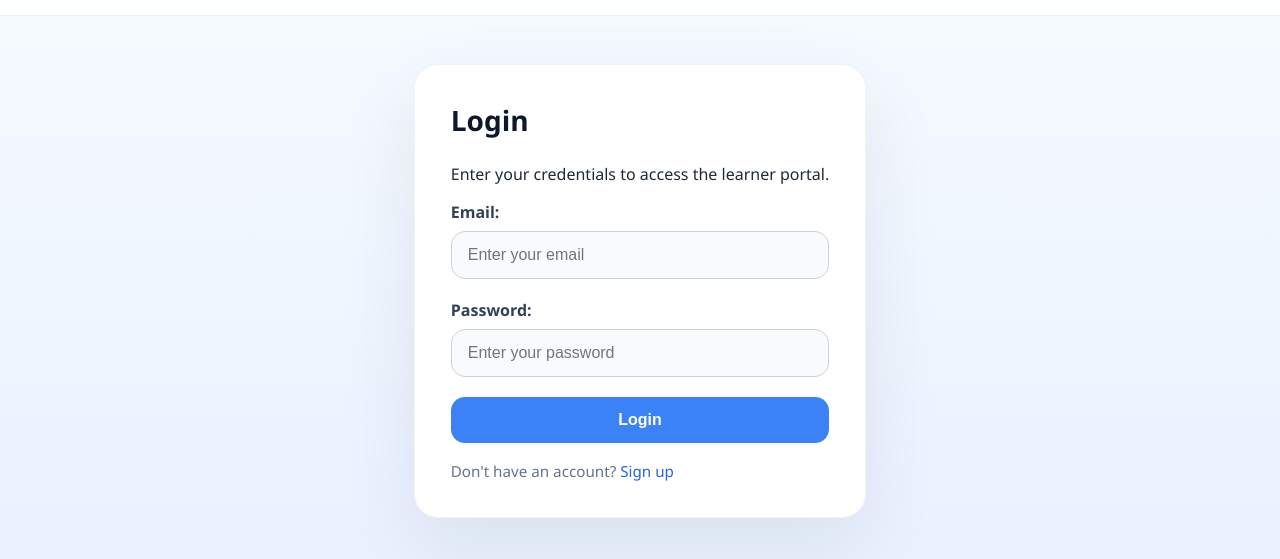
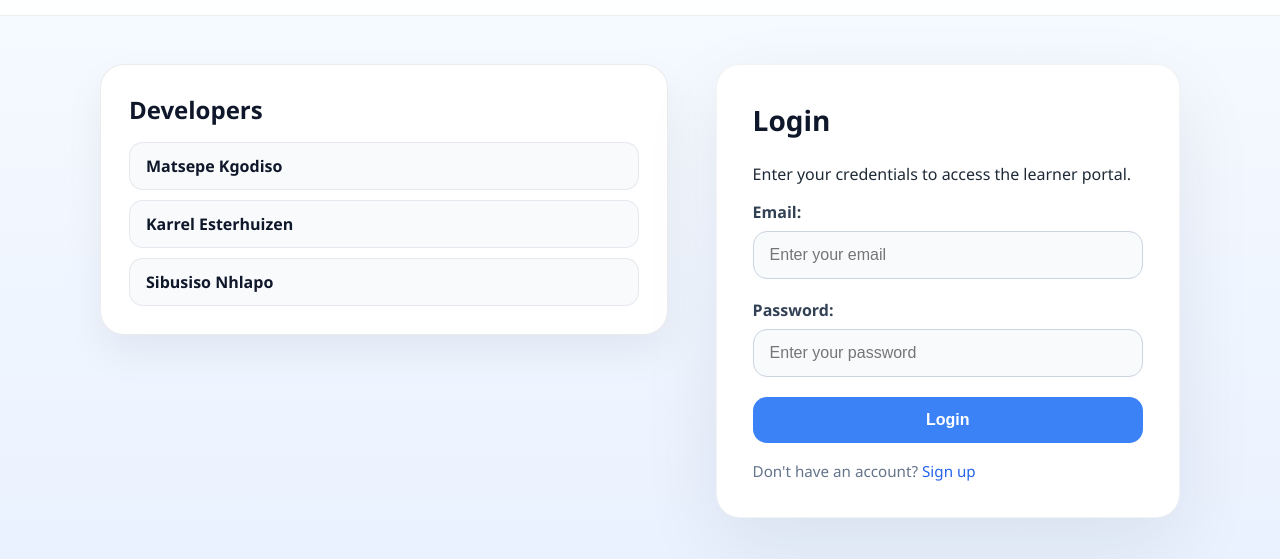
Before and after one commit to Kgodisok/TPC, a website: page public/login.html in a window 1280 px wide. Shown: the part 61-620 px from the top of the page. Drawn offline with Linux system fonts and the light colour scheme.

Commit message:
add the name of developers

```diff
--- a/public/login.html
+++ b/public/login.html
@@ -19,7 +19,19 @@
     </header>
 
     <main class="main-content">
-        <section class="login-card">
+        <section class="hero">
+            <div class="hero-left">
+                <aside class="dev-panel">
+                    <h2>Developers</h2>
+                    <ul class="developer-list">
+                        <li>Matsepe Kgodiso</li>
+                        <li>Karrel Esterhuizen</li>
+                        <li>Sibusiso Nhlapo</li>
+                    </ul>
+                </aside>
+            </div>
+
+            <div class="login-card">
                 <h2>Login</h2>
                 <p>Enter your credentials to access the learner portal.</p>
                 <form action="#" method="post">
@@ -32,6 +44,7 @@
                     <button type="submit">Login</button>
                 </form>
                 <p class="login-footer">Don't have an account? <a href="index.html">Sign up</a></p>
+            </div>
         </section>
     </main>
 </body>
--- a/public/styles/landingPage.css
+++ b/public/styles/landingPage.css
@@ -83,7 +83,13 @@ body.page-body {
     gap: 48px;
     max-width: 1080px;
     width: 100%;
-    align-items: center;
+    align-items: start;
+}
+
+.hero-left {
+    display: flex;
+    flex-direction: column;
+    gap: 32px;
 }
 
 .hero-text h1 {
@@ -91,6 +97,37 @@ body.page-body {
     font-size: clamp(2.5rem, 5vw, 4rem);
     line-height: 1.02;
     color: #0f172a;
+}
+
+.dev-panel {
+    padding: 28px;
+    background: #ffffff;
+    border-radius: 24px;
+    border: 1px solid rgba(15, 23, 42, 0.08);
+    box-shadow: 0 18px 40px rgba(15, 23, 42, 0.06);
+}
+
+.dev-panel h2 {
+    margin: 0 0 16px;
+    font-size: 1.5rem;
+    color: #0f172a;
+}
+
+.developer-list {
+    list-style: none;
+    margin: 0;
+    padding: 0;
+    display: grid;
+    gap: 10px;
+}
+
+.developer-list li {
+    padding: 12px 16px;
+    background: #f8fafc;
+    border-radius: 14px;
+    border: 1px solid rgba(148, 163, 184, 0.2);
+    color: #0f172a;
+    font-weight: 600;
 }
 
 .hero-text p {
```
Also changed, not shown: public/dashboard.html (+14 -1 lines), public/index.html (+15 -4 lines). Lines whose indentation alone changed are shown as unchanged.
